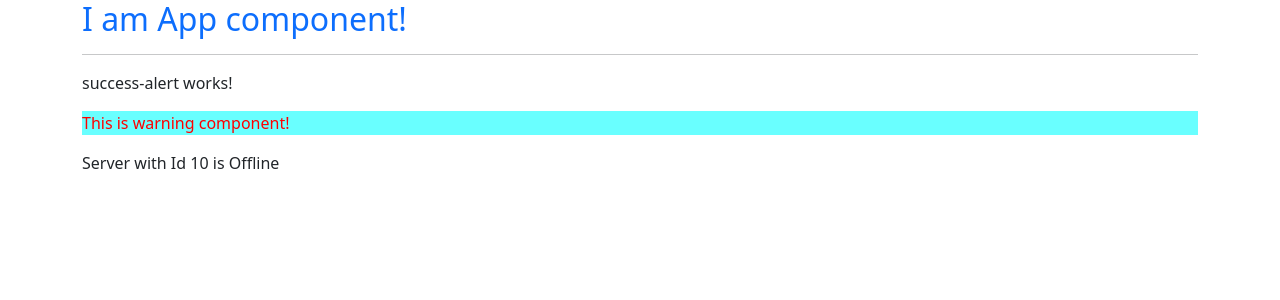
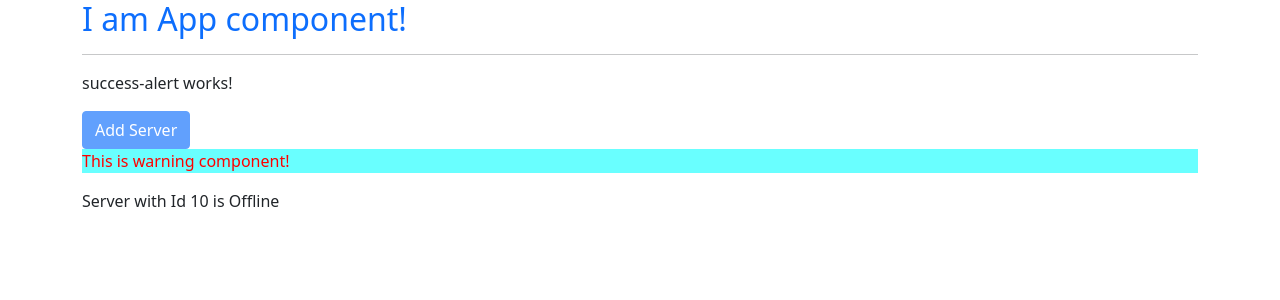
Before and after one commit to anitkumarsingh/angular-practice, an Angular app: page / in a window 1280 px wide. Shown: the top 300 px of the page. Built offline with nearby package versions, Linux system fonts and the light colour scheme.

Commit message:
property binding

```diff
--- a/src/app/success-alert/success-alert.component.html
+++ b/src/app/success-alert/success-alert.component.html
@@ -1 +1,2 @@
 <p>success-alert works!</p>
+<button [disabled]="allowNewServer" class="btn btn-primary">Add Server</button>
--- a/src/app/success-alert/success-alert.component.ts
+++ b/src/app/success-alert/success-alert.component.ts
@@ -6,8 +6,11 @@
   styleUrls: ['./success-alert.component.css']
 })
 export class SuccessAlertComponent implements OnInit {
-
+  allowNewServer = false;
   constructor() {
+    setTimeout(() => {
+      this.allowNewServer =true
+     }, 2000);
   }
 
   ngOnInit(): void {
```
